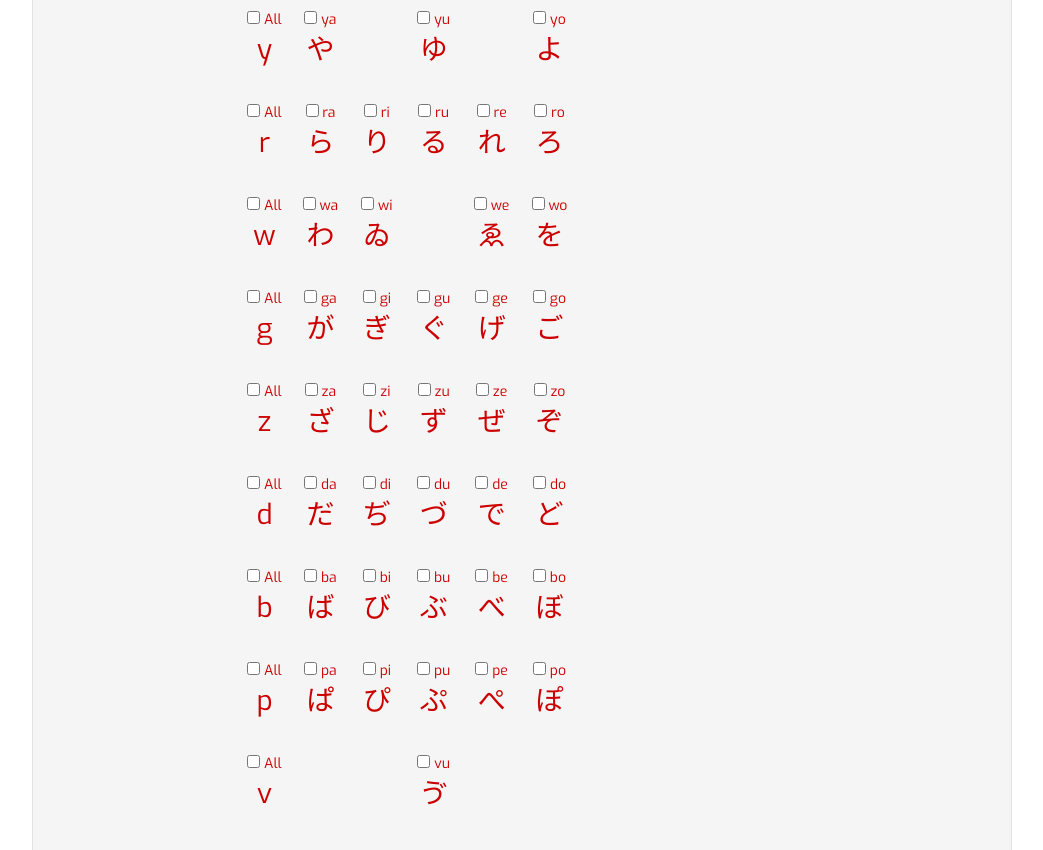
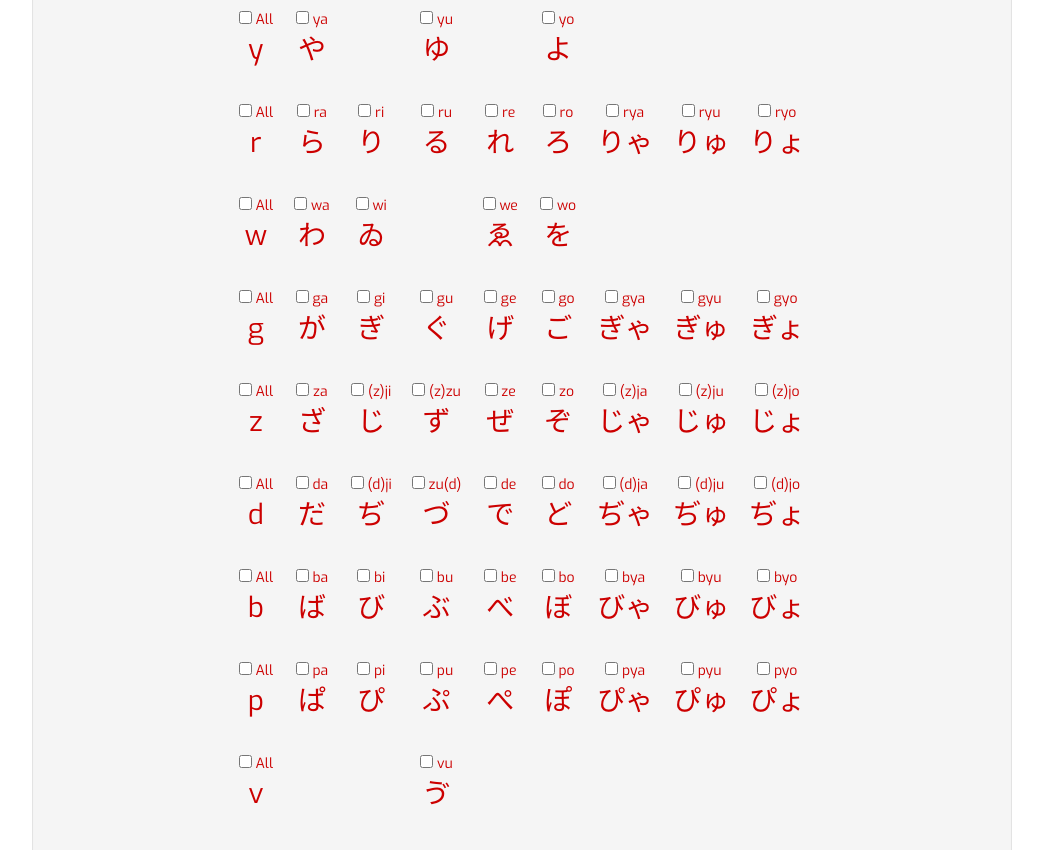
Before and after one commit to scripsit-velox/literate-spork, a plain HTML site: page hiragana.html in a window 1280 px wide. Shown: the part 1394-2244 px from the top of the page, without its empty margins (118-1161 px from the left). Drawn offline with nearby package versions, Linux system fonts and the light colour scheme.

Commit message:
Adding jquery.

```diff
--- a/hiragana.html
+++ b/hiragana.html
@@ -7,7 +7,7 @@
         <link rel="stylesheet" type="text/css" href="style.css">
         <link href="https://fonts.googleapis.com/css?family=Exo" rel="stylesheet">
         <script src="https://ajax.googleapis.com/ajax/libs/jquery/3.1.1/jquery.min.js"></script>
-        <script type="text/javascript" src="script.js"></script>
+        <script src="script.js"></script>
     </head>
     <body>
         <header class="container">
@@ -32,12 +32,12 @@
             <table>
                 <tr>
                     <form id="hir-nil">
-                        <td><input type="checkbox" name="selectAll-nil" value="all-nil">&nbsp;All<br/><p class="unico">&#x2205;</p></td>
-                        <td><input type="checkbox" name="hiragana-a" value="a">&nbsp;a<br/><p class="unico">&#x3042;</p></td>
-                        <td><input type="checkbox" name="hiragana-i" value="i">&nbsp;i<br/><p class="unico">&#x3044;</p></td>
-                        <td><input type="checkbox" name="hiragana-u" value="u">&nbsp;u<br/><p class="unico">&#x3046;</p></td>
-                        <td><input type="checkbox" name="hiragana-e" value="e">&nbsp;e<br/><p class="unico">&#x3048;</p></td>
-                        <td><input type="checkbox" name="hiragana-o" value="o">&nbsp;o<br/><p class="unico">&#x304A;</p></td>
+                        <td><input type="checkbox" class="selall-nil" name="selectAll-nil" value="all-nil">&nbsp;All<br/><p class="unico">&#x2205;</p></td>
+                        <td><input type="checkbox" class="nil" name="hiragana-a" value="a">&nbsp;a<br/><p class="unico">&#x3042;</p></td>
+                        <td><input type="checkbox" class="nil" name="hiragana-i" value="i">&nbsp;i<br/><p class="unico">&#x3044;</p></td>
+                        <td><input type="checkbox" class="nil" name="hiragana-u" value="u">&nbsp;u<br/><p class="unico">&#x3046;</p></td>
+                        <td><input type="checkbox" class="nil" name="hiragana-e" value="e">&nbsp;e<br/><p class="unico">&#x3048;</p></td>
+                        <td><input type="checkbox" class="nil" name="hiragana-o" value="o">&nbsp;o<br/><p class="unico">&#x304A;</p></td>
                     </form>
                 </tr>
                 <tr>
@@ -136,6 +136,9 @@
                         <td><input type="checkbox" name="hiragana-ru" value="ru">&nbsp;ru<br/><p class="unico">&#x308B;</p></td>
                         <td><input type="checkbox" name="hiragana-re" value="re">&nbsp;re<br/><p class="unico">&#x308C;</p></td>
                         <td><input type="checkbox" name="hiragana-ro" value="ro">&nbsp;ro<br/><p class="unico">&#x308D;</p></td>
+                        <td><input type="checkbox" name="hiragana-rya" value="rya">&nbsp;rya<br/><p class="unico">&#x308A;&#x3083;</p></td>
+                        <td><input type="checkbox" name="hiragana-ryu" value="ryu">&nbsp;ryu<br/><p class="unico">&#x308A;&#x3085;</p></td>
+                        <td><input type="checkbox" name="hiragana-ryo" value="ryo">&nbsp;ryo<br/><p class="unico">&#x308A;&#x3087;</p></td>
                     </form>
                 </tr>
                 <tr>
@@ -156,26 +159,35 @@
                         <td><input type="checkbox" name="hiragana-gu" value="gu">&nbsp;gu<br/><p class="unico">&#x3050;</p></td>
                         <td><input type="checkbox" name="hiragana-ge" value="ge">&nbsp;ge<br/><p class="unico">&#x3052;</p></td>
                         <td><input type="checkbox" name="hiragana-go" value="go">&nbsp;go<br/><p class="unico">&#x3054;</p></td>
+                        <td><input type="checkbox" name="hiragana-gya" value="gya">&nbsp;gya<br/><p class="unico">&#x304E;&#x3083;</p></td>
+                        <td><input type="checkbox" name="hiragana-gyu" value="gyu">&nbsp;gyu<br/><p class="unico">&#x304E;&#x3085;</p></td>
+                        <td><input type="checkbox" name="hiragana-gyo" value="gyo">&nbsp;gyo<br/><p class="unico">&#x304E;&#x3087;</p></td>
                     </form>
                 </tr>
                 <tr>
                     <form id="hir-z">
                         <td><input type="checkbox" name="selectAll-z" value="all-z">&nbsp;All<br/><p class="unico">z</p></td>
                         <td><input type="checkbox" name="hiragana-za" value="za">&nbsp;za<br/><p class="unico">&#x3056;</p></td>
-                        <td><input type="checkbox" name="hiragana-zi" value="zi">&nbsp;zi<br/><p class="unico">&#x3058;</p></td>
-                        <td><input type="checkbox" name="hiragana-zu" value="zu">&nbsp;zu<br/><p class="unico">&#x305A;</p></td>
+                        <td><input type="checkbox" name="hiragana-z-ji" value="z-ji">&nbsp;(z)ji<br/><p class="unico">&#x3058;</p></td>
+                        <td><input type="checkbox" name="hiragana-z-zu" value="z-zu">&nbsp;(z)zu<br/><p class="unico">&#x305A;</p></td>
                         <td><input type="checkbox" name="hiragana-ze" value="ze">&nbsp;ze<br/><p class="unico">&#x305C;</p></td>
                         <td><input type="checkbox" name="hiragana-zo" value="zo">&nbsp;zo<br/><p class="unico">&#x305E;</p></td>
+                        <td><input type="checkbox" name="hiragana-z-ja" value="z-ja">&nbsp;(z)ja<br/><p class="unico">&#x3058;&#x3083;</p></td>
+                        <td><input type="checkbox" name="hiragana-z-ju" value="z-ju">&nbsp;(z)ju<br/><p class="unico">&#x3058;&#x3085;</p></td>
+                        <td><input type="checkbox" name="hiragana-z-jo" value="z-jo">&nbsp;(z)jo<br/><p class="unico">&#x3058;&#x3087;</p></td>
                     </form>
                 </tr>
                 <tr>
                     <form id="hir-d">
                         <td><input type="checkbox" name="selectAll-d" value="all-d">&nbsp;All<br/><p class="unico">d</p></td>
                         <td><input type="checkbox" name="hiragana-da" value="da">&nbsp;da<br/><p class="unico">&#x3060;</p></td>
-                        <td><input type="checkbox" name="hiragana-di" value="di">&nbsp;di<br/><p class="unico">&#x3062;</p></td>
-                        <td><input type="checkbox" name="hiragana-du" value="du">&nbsp;du<br/><p class="unico">&#x3065;</p></td>
+                        <td><input type="checkbox" name="hiragana-d=ji" value="d=ji">&nbsp;(d)ji<br/><p class="unico">&#x3062;</p></td>
+                        <td><input type="checkbox" name="hiragana-zu-d" value="zu-d">&nbsp;zu(d)<br/><p class="unico">&#x3065;</p></td>
                         <td><input type="checkbox" name="hiragana-de" value="de">&nbsp;de<br/><p class="unico">&#x3067;</p></td>
                         <td><input type="checkbox" name="hiragana-do" value="do">&nbsp;do<br/><p class="unico">&#x3069;</p></td>
+                        <td><input type="checkbox" name="hiragana-d-ja" value="d-ja">&nbsp;(d)ja<br/><p class="unico">&#x3062;&#x3083;</p></td>
+                        <td><input type="checkbox" name="hiragana-d-ju" value="d-ju">&nbsp;(d)ju<br/><p class="unico">&#x3062;&#x3085;</p></td>
+                        <td><input type="checkbox" name="hiragana-d-jo" value="d-jo">&nbsp;(d)jo<br/><p class="unico">&#x3062;&#x3087;</p></td>
                     </form>
                 </tr>
                 <tr>
@@ -186,6 +198,10 @@
                         <td><input type="checkbox" name="hiragana-bu" value="bu">&nbsp;bu<br/><p class="unico">&#x3076;</p></td>
                         <td><input type="checkbox" name="hiragana-be" value="be">&nbsp;be<br/><p class="unico">&#x3079;</p></td>
                         <td><input type="checkbox" name="hiragana-bo" value="bo">&nbsp;bo<br/><p class="unico">&#x307C;</p></td>
+                        <td><input type="checkbox" name="hiragana-bya" value="bya">&nbsp;bya<br/><p class="unico">&#x3073;&#x3083;</p></td>
+                        <td><input type="checkbox" name="hiragana-byu" value="byu">&nbsp;byu<br/><p class="unico">&#x3073;&#x3085;</p></td>
+                        <td><input type="checkbox" name="hiragana-byo" value="byo">&nbsp;byo<br/><p class="unico">&#x3073;&#x3087;</p></td>
+
                     </form>
                 </tr>
                 <tr>
@@ -195,7 +211,9 @@
                         <td><input type="checkbox" name="hiragana-pi" value="pi">&nbsp;pi<br/><p class="unico">&#x3074;</p></td>
                         <td><input type="checkbox" name="hiragana-pu" value="pu">&nbsp;pu<br/><p class="unico">&#x3077;</p></td>
                         <td><input type="checkbox" name="hiragana-pe" value="pe">&nbsp;pe<br/><p class="unico">&#x307A;</p></td>
-                        <td><input type="checkbox" name="hiragana-po" value="po">&nbsp;po<br/><p class="unico">&#x307D;</p></td>
+                        <td><input type="checkbox" name="hiragana-po" value="po">&nbsp;po<br/><p class="unico">&#x307D;</p></td><td><input type="checkbox" name="hiragana-pya" value="pya">&nbsp;pya<br/><p class="unico">&#x3074;&#x3083;</p></td>
+                        <td><input type="checkbox" name="hiragana-pyu" value="pyu">&nbsp;pyu<br/><p class="unico">&#x3074;&#x3085;</p></td>
+                        <td><input type="checkbox" name="hiragana-pyo" value="pyo">&nbsp;pyo<br/><p class="unico">&#x3074;&#x3087;</p></td>
                     </form>
                 </tr>
                 <tr>
--- a/script.js
+++ b/script.js
@@ -0,0 +1,5 @@
+$(document).ready(function() {
+    $('.selall-nil').click(function() {
+        $('.nil').prop('checked', $(this).prop('checked'));
+        });
+});
```
